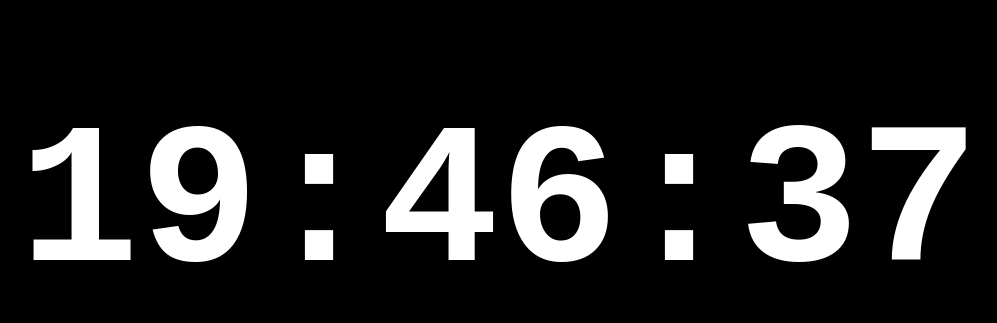
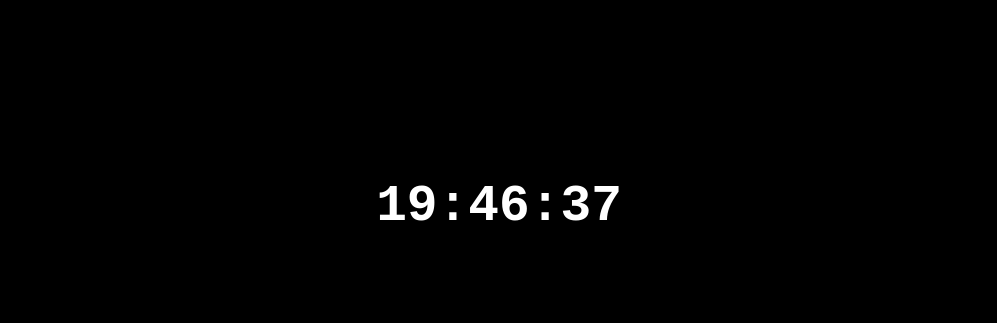
Before and after one commit to edwardedmonds/clock, a plain HTML site: page index.html in a window 1280 px wide. Shown: the part 194-517 px from the top of the page, without its empty margins (141-1138 px from the left). Drawn offline with Linux system fonts and the light colour scheme.

Commit message:
Added CSS clamp() function for fluid typography with viewport resizing for clock

```diff
--- a/css/main.css
+++ b/css/main.css
@@ -18,6 +18,6 @@ body {
 }
 
 .clock {
-  font-size: 10rem;
+  font-size: clamp(9px, 4vw, 72px);
   color: #fff;
 }
--- a/js/clock.js
+++ b/js/clock.js
@@ -4,6 +4,7 @@ function displayTime() {
   let minutes = (date.getMinutes() < 10 ? '0' : '') + date.getMinutes();
   let seconds = (date.getSeconds() < 10 ? '0' : '') + date.getSeconds();
   let time = `${hours}:${minutes}:${seconds}`;
+
   let clock = document.querySelector('.clock');
   clock.textContent = time;
 }
```
